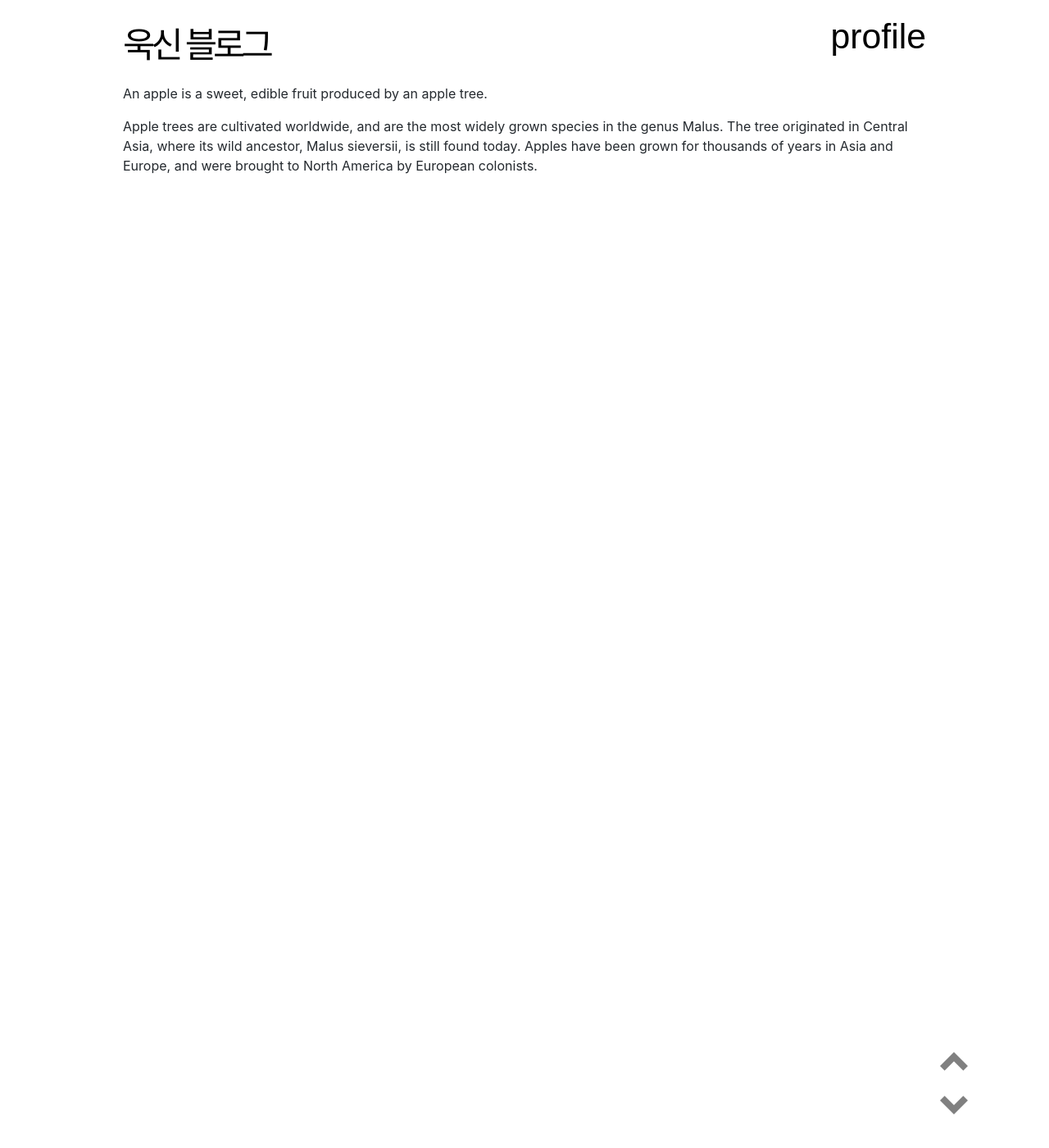
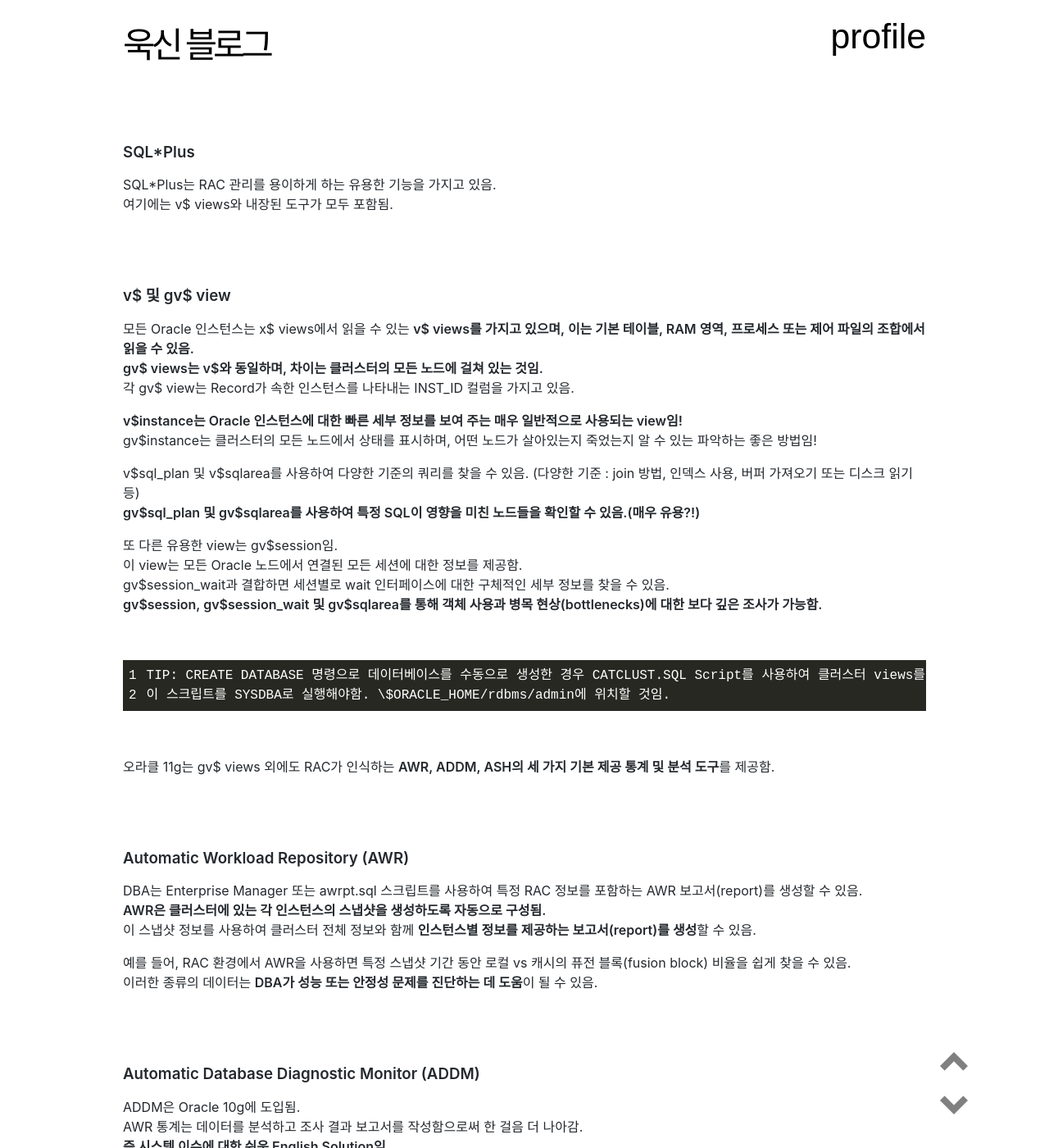
Before and after one commit to Wookshin/wookshin.github.io, a Jekyll site: the page built from _posts/2018-08-21-apples.md, in a window 1280 px wide and 1400 px high. Shown: the whole window at 82% size. Built offline with Jekyll 4.4.1, drawn with Linux system fonts in a browser that asks for light colours; some web fonts are replaced; some of the changed text lies outside the part shown.

Commit message:
v$ gv$ post

````diff
--- a/_posts/2018-08-21-apples.md
+++ b/_posts/2018-08-21-apples.md
@@ -1,13 +1,103 @@
 ---
-title: CSS Flexbox에 대하여
-subtitle: flexbox에 대해 알아보자
-readtime: 5 min
-author: jill
+title: v$와 gv$의 차이 그리고 v$views와 gv$views의 차이
+subtitle: SQL*Plus, AWR, ADDM, ASH 등...
+readtime: 10 min
+author: wookshin
 ---
-An apple is a sweet, edible fruit produced by an apple tree.
 
-Apple trees are cultivated worldwide, and are the most widely grown species in
-the genus Malus. The tree originated in Central Asia, where its wild ancestor,
-Malus sieversii, is still found today. Apples have been grown for thousands of
-years in Asia and Europe, and were brought to North America by European
-colonists.
+<br/>
+<br/>
+
+### SQL*Plus
+SQL*Plus는 RAC 관리를 용이하게 하는 유용한 기능을 가지고 있음.
+여기에는 v\$ views와 내장된 도구가 모두 포함됨.
+
+<br/>
+<br/>
+
+### v\$ 및 gv\$ view
+모든 Oracle 인스턴스는 x\$ views에서 읽을 수 있는 **v\$ views를 가지고 있으며, 이는 기본 테이블, RAM 영역, 프로세스 또는 제어 파일의 조합에서 읽을 수 있음.**
+**gv\$ views는 v\$와 동일하며, 차이는 클러스터의 모든 노드에 걸쳐 있는 것임.**
+각 gv\$ view는 Record가 속한 인스턴스를 나타내는 INST_ID 컬럼을 가지고 있음.
+
+**v\$instance는 Oracle 인스턴스에 대한 빠른 세부 정보를 보여 주는 매우 일반적으로 사용되는 view임!**
+gv\$instance는 클러스터의 모든 노드에서 상태를 표시하며, 어떤 노드가 살아있는지 죽었는지 알 수 있는 파악하는 좋은 방법임!
+
+v\$sql_plan 및 v\$sqlarea를 사용하여 다양한 기준의 쿼리를 찾을 수 있음. (다양한 기준 : join 방법, 인덱스 사용, 버퍼 가져오기 또는 디스크 읽기 등)
+**gv\$sql_plan 및 gv\$sqlarea를 사용하여 특정 SQL이 영향을 미친 노드들을 확인할 수 있음.(매우 유용?!)**
+
+또 다른 유용한 view는 gv\$session임.
+이 view는 모든 Oracle 노드에서 연결된 모든 세션에 대한 정보를 제공함.
+gv\$session_wait과 결합하면 세션별로 wait 인터페이스에 대한 구체적인 세부 정보를 찾을 수 있음.
+**gv\$session, gv\$session_wait 및 gv\$sqlarea를 통해 객체 사용과 병목 현상(bottlenecks)에 대한 보다 깊은 조사가 가능함.**
+
+<br/>
+
+```
+TIP: CREATE DATABASE 명령으로 데이터베이스를 수동으로 생성한 경우 CATCLUST.SQL Script를 사용하여 클러스터 views를 생성해야 함.
+이 스크립트를 SYSDBA로 실행해야함. \$ORACLE_HOME/rdbms/admin에 위치할 것임.
+```
+<br/>
+
+오라클 11g는 gv\$ views 외에도 RAC가 인식하는 **AWR, ADDM, ASH의 세 가지 기본 제공 통계 및 분석 도구**를 제공함.
+
+<br/>
+<br/>
+
+### Automatic Workload Repository (AWR)
+DBA는 Enterprise Manager 또는 awrpt.sql 스크립트를 사용하여 특정 RAC 정보를 포함하는 AWR 보고서(report)를 생성할 수 있음.
+**AWR은 클러스터에 있는 각 인스턴스의 스냅샷을 생성하도록 자동으로 구성됨.**
+이 스냅샷 정보를 사용하여 클러스터 전체 정보와 함께 **인스턴스별 정보를 제공하는 보고서(report)를 생성**할 수 있음.
+
+예를 들어, RAC 환경에서 AWR을 사용하면 특정 스냅샷 기간 동안 로컬 vs 캐시의 퓨전 블록(fusion block) 비율을 쉽게 찾을 수 있음.
+이러한 종류의 데이터는 **DBA가 성능 또는 안정성 문제를 진단하는 데 도움**이 될 수 있음.
+
+<br/>
+<br/>
+
+### Automatic Database Diagnostic Monitor (ADDM)
+ADDM은 Oracle 10g에 도입됨.
+AWR 통계는 데이터를 분석하고 조사 결과 보고서를 작성함으로써 한 걸음 더 나아감.
+**즉 시스템 이슈에 대한 쉬운 English Solution임.**
+
+오라클 11g에서는 ADDM이 RAC를 포함하도록 확장됨.
+이와 같이, 클러스터 interconnect에서의 지연 시간, 글로벌 캐시 hot blocks, 그리고 여러 노드에 걸쳐 있는 기타 RAC 관련 주제를 포함한 **전체 클러스터에 대한 정보를 제공함.**
+
+ADDM은 여전히 단일 RAC 데이터베이스에 접근하는 모든 인스턴스에 걸쳐 단일 인스턴스 보고서 또는 데이터베이스 전체 **보고서를 생성**할 수 있음.
+
+<br/>
+<br/>
+
+### Active Session History (ASH)
+Active Session History(ASH)에는 **클러스터의 오라클 인스턴스에 연결된 active sessions 관련 데이터가 포함**되어 있음.
+작업을 수행하는 모든 세션에는 통계, wait 이벤트 및 작업 세부 정보가 ASH 프레임워크에 저장됨.
+이 프레임워크에서 특정 기간의 세션 성능을 보여 주는 ASH 보고서를 생성할 수 있음.
+**이러한 보고서는 특정 시간 동안 발생하는 wait 이벤트를 조율할 때 매우 유익함.**
+
+Oracle 11g RAC에서 ASH 보고서는 상위 클러스터 이벤트 및 상위 원격 인스턴스 섹션의 형태로 특정 RAC 정보를 포함하고 있음.
+
+ASH 보고서의 상위 클러스터 이벤트 섹션에는 Oracle RAC와 관련된 특정 기간 동안의 모든 이벤트가 포함됨.
+
+<br/>
+```
+TIP: 클러스터 wait 이벤트가 전체 시스템 wait에 크게 기여하는 경우 이 섹션은 전체 문제를 유발하는 특정 클러스터 wait 중으로 드릴다운(drill down)하는 데 유용함.
+```
+<br/>
+
+때로는 클러스터에서 특정 기간 동안 **가장 오래 기다리는 인스턴스가 무엇인지 아는 것이 좋음.**
+최상위 원격 인스턴스 섹션은 클러스터 wait 이벤트를 인스턴스 번호별로 구분하므로 **특정 작업량을 수행한 노드를 쉽게 이해할 수 있음.**
+
+<br/>
+<br/>
+
+### SQL*Plus 결론
+RAC 환경에서는 SQL* 프롬프트에서 바로 사용할 수 있는 툴이 많음.
+또한 이러한 툴의 대부분은 명령 프롬프트에서 작업하기 싫어하는 툴을 위해 Enterprise Manager를 통해 액세스할 수 있다는 점에 유의할 필요가 있음.
+AWR, ADDM 및 ASH는 Performance tab and Advisor Central의 Enterprise Manager를 통해 크게 지원됨(뭔소리인지 모르겠음요?)
+
+<br/>
+<br/>
+
+
+#### [출처 : http://www.dba-oracle.com/t_rac_v\$_gv\$_views.htm]
+#### 감사해요 TOM!
````
